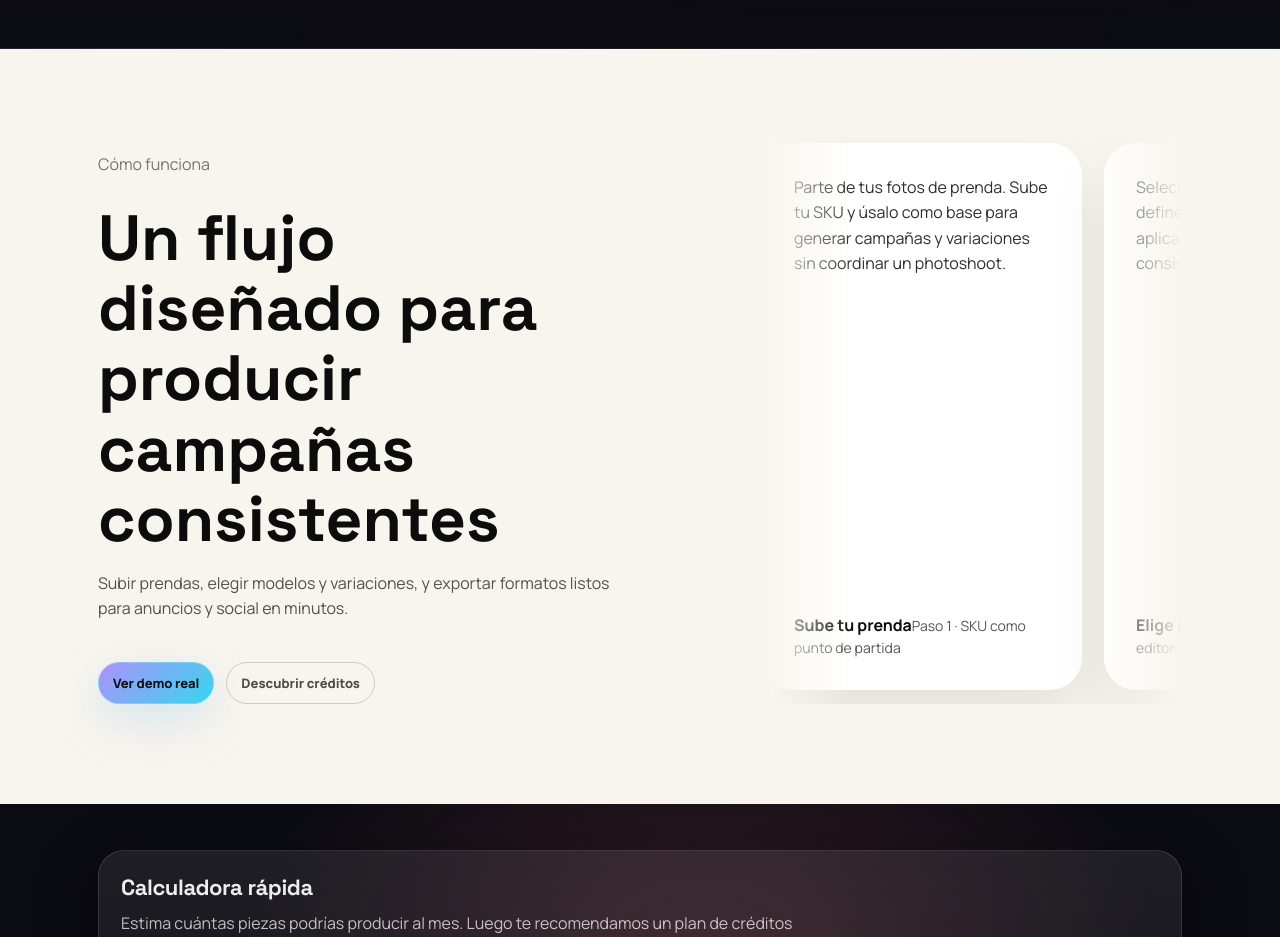
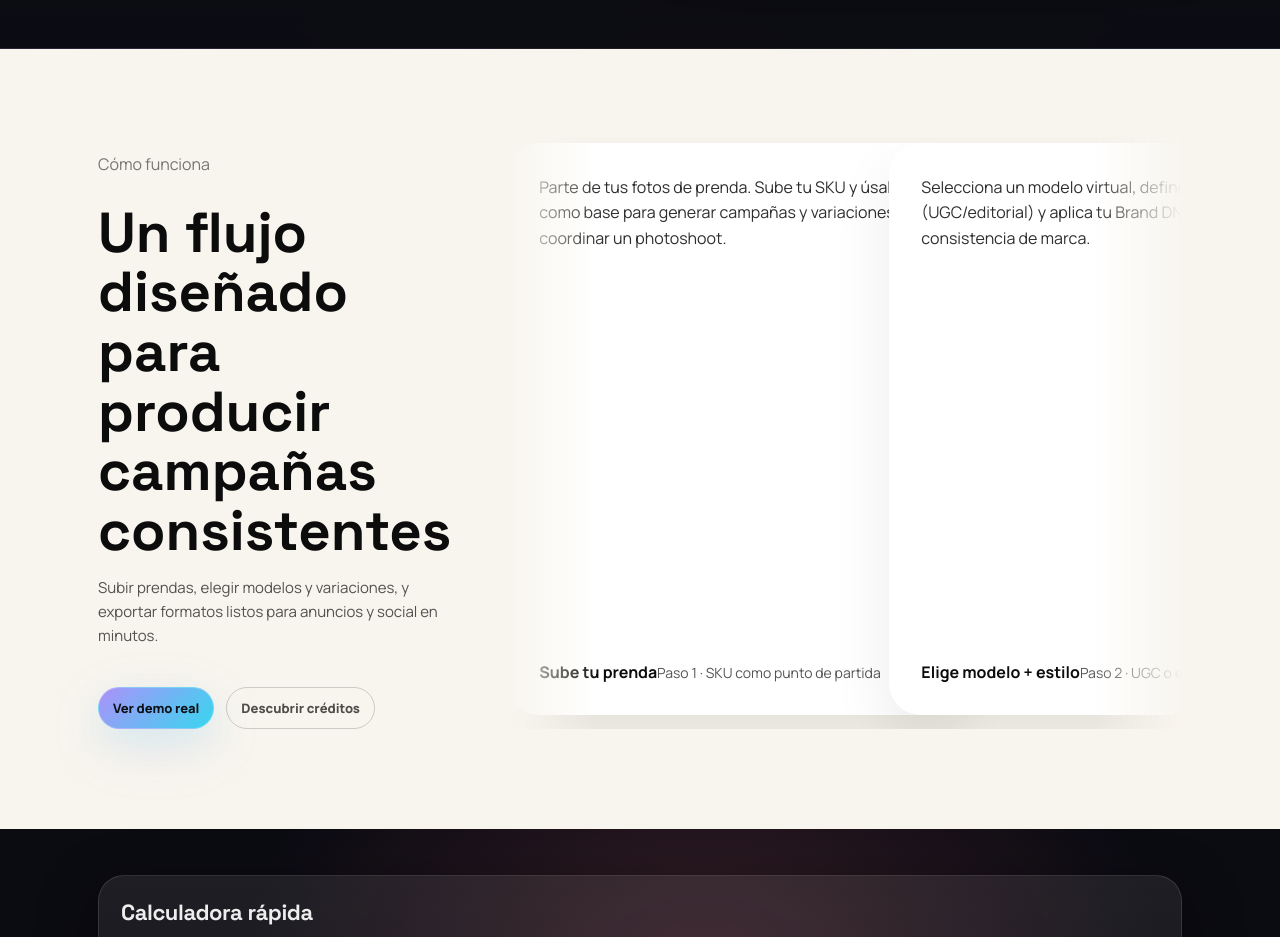
Before and after one commit to Jujo-95/virtual_estudio_web, a React (Vite) app: page / in a window 1280 px wide. Shown: the part 2260-3197 px from the top of the page. Built offline with nearby package versions, Linux system fonts and the light colour scheme.

Commit message:
Adjust how-it-works sizing and card aspect

```diff
--- a/src/index.css
+++ b/src/index.css
@@ -618,13 +618,13 @@ input {
 
 .vs-how-grid {
   display: grid;
-  grid-template-columns: 1fr minmax(300px, 420px);
-  gap: 48px;
+  grid-template-columns: 1fr minmax(520px, 760px);
+  gap: 56px;
   align-items: stretch;
 }
 
 .vs-how-copy {
-  max-width: 520px;
+  max-width: 460px;
   display: flex;
   flex-direction: column;
   justify-content: center;
@@ -632,15 +632,16 @@ input {
 
 .vs-how-title {
   margin: 12px 0 0;
-  font-size: clamp(42px, 5vw, 72px);
+  font-size: clamp(36px, 4.4vw, 64px);
   font-family: 'Space Grotesk', 'Cormorant Garamond', serif;
-  line-height: 1.1;
+  line-height: 1.06;
   color: #0c0c0c;
 }
 
 .vs-how-subtitle {
   color: rgba(12, 12, 12, 0.7);
   line-height: 1.6;
+  font-size: 15px;
 }
 
 .vs-section--how .vs-btn--ghost {
@@ -662,7 +663,6 @@ input {
 
 .vs-how-rail {
   position: relative;
-  height: 100%;
   display: grid;
   align-items: stretch;
   overflow: hidden;
@@ -692,7 +692,7 @@ input {
 .vs-how-cards {
   display: grid;
   grid-auto-flow: column;
-  grid-auto-columns: minmax(320px, 1fr);
+  grid-auto-columns: clamp(360px, 28vw, 480px);
   gap: 22px;
   overflow-x: auto;
   overscroll-behavior-x: contain;
@@ -701,7 +701,6 @@ input {
   margin: 0;
   scrollbar-width: none;
   align-items: stretch;
-  height: 100%;
 }
 
 .vs-how-cards::-webkit-scrollbar {
@@ -716,7 +715,8 @@ input {
   box-shadow: 0 28px 60px rgba(17, 17, 17, 0.08);
   transition: transform 220ms ease, box-shadow 220ms ease, background 220ms ease;
   color: #0c0c0c;
-  height: 100%;
+  aspect-ratio: 4 / 5;
+  min-height: 380px;
   display: flex;
   flex-direction: column;
   justify-content: space-between;
@@ -788,7 +788,7 @@ input {
   }
 
   .vs-how-cards {
-    grid-auto-columns: minmax(280px, 88vw);
+    grid-auto-columns: minmax(280px, 86vw);
   }
 }
 
```
